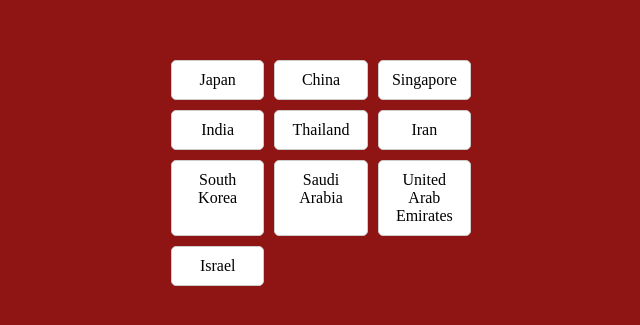
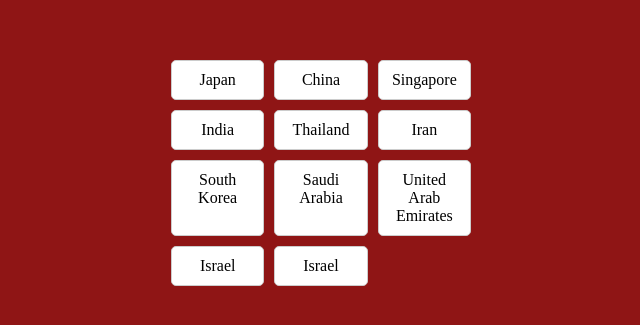
Before and after one commit to amankumarjha01/simple_clock, a plain HTML site: page index.html in a window 1280 px wide. Shown: the part 227-552 px from the top of the page, without its empty margins (319-959 px from the left). Drawn offline with Linux system fonts and the light colour scheme.

Commit message:
added few lines

```diff
--- a/index.html
+++ b/index.html
@@ -18,6 +18,7 @@
     <div class="country" data-timezone="Asia/Riyadh">Saudi Arabia</div>
     <div class="country" data-timezone="Asia/Dubai">United Arab Emirates</div>
     <div class="country" data-timezone="Asia/Jerusalem">Israel</div>
+    <div class="country" data-timezone="Asia/Jerusalem">Israel</div>
   </div>
   <div class="clock-display" id="clockDisplay"></div>
   <script src="clock.js"></script>
```
